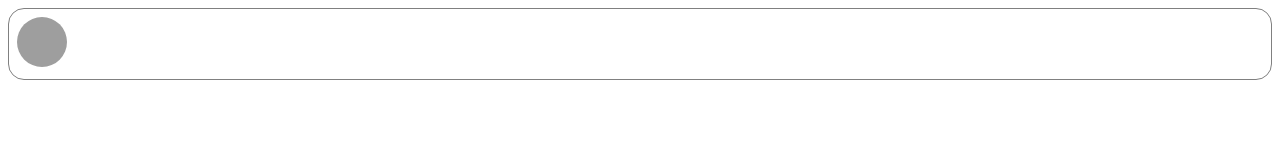
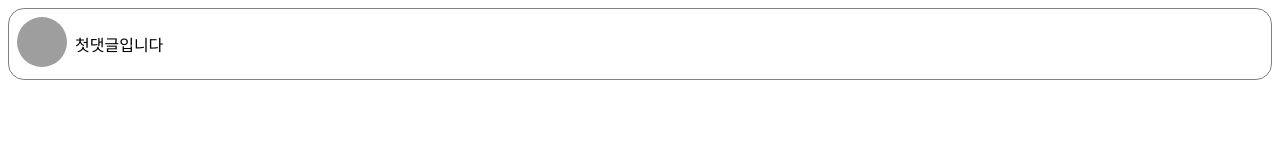
Before and after one commit to matt700395/react_test, a React (Create React App) app: page / in a window 1280 px wide. Shown: the top 160 px of the page. Built offline with nearby package versions, Linux system fonts and the light colour scheme; grey boxes are pictures that could not be loaded.

Commit message:
comment box making2

```diff
--- a/src/1010/CommentList.jsx
+++ b/src/1010/CommentList.jsx
@@ -5,7 +5,7 @@ function CommentList(props) {
 
     return (
         <div>
-            <Comment />
+            <Comment comment="첫댓글입니다" />
         </div>
     );
 }
```
Also changed, not shown: src/1010/Comment.jsx (+15 -3 lines).
